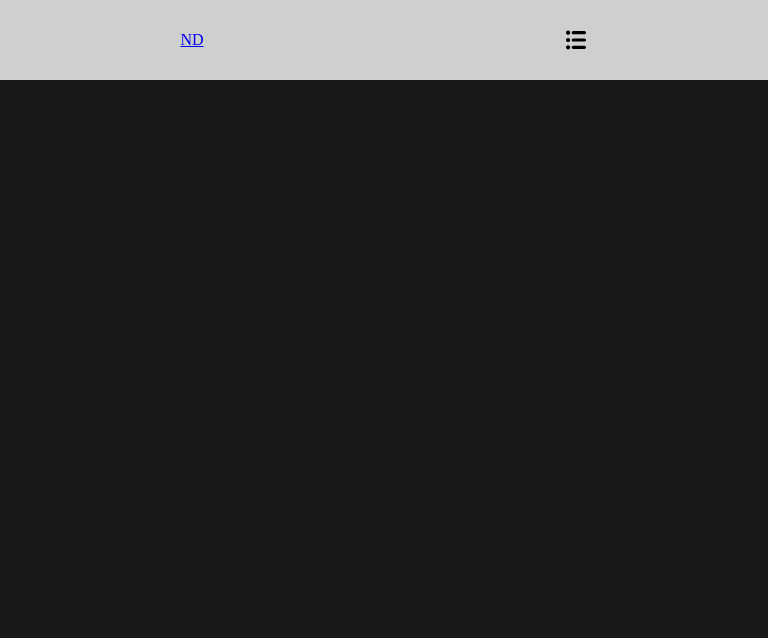
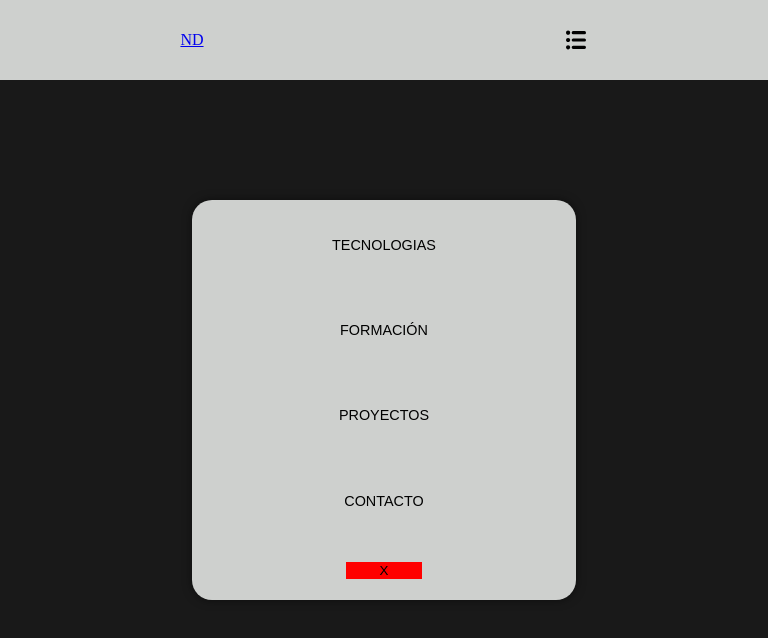
Before and after one commit to nicodiaz00/portfolio-spa, a plain HTML site: page index.html in a window 768 px wide. Both pictures are taken after a click on the button 575 px from the left and 40 px from the top of the page. Drawn offline with Linux system fonts and the light colour scheme; a web font is replaced by a local one.

Commit message:
Se crea menu mobile

```diff
--- a/CSS/style.css
+++ b/CSS/style.css
@@ -11,7 +11,7 @@ body{
 }
 #root{
     height: 100%;
-
+    align-items: center;
     display: flex;
     flex-direction: column;
 }
@@ -57,7 +57,36 @@ body{
     box-shadow: 0 0 8px rgba(0, 0, 0, 0.3); /* agrega sombra suave */
 
 }
-@media (min-width: 600px) and (max-width: 1400px){
+@media (min-width: 300px) and (max-width: 1024px){
+body, #root {
+  height: 100dvh;
+}
+html, body {
+  overflow-x: hidden;
+}
+
+body{
+    background-color: #191919;
+    width: 100%;
+    height: 100vh;
+    display: flex;
+    margin: 0;
+    padding: 0;
+    box-sizing: border-box;
+    flex-direction: column;
+}
+
+    #root{
+
+        width: 100%;
+        display: flex;
+        height: 100vh;
+        flex-direction: column;
+  overflow: hidden; /* evita que hijos desborden vertical u horizontalmente */
+
+
+    }
+
     .main-div-left{
     width: 20%;
     display: flex;
@@ -72,10 +101,11 @@ body{
 
 }
     .btnNav{
-    height: 40%;
-    width: 20%;
+    height: 10%;
+    width: 60%;
     margin-left: 0.1%;
     margin-right: 0.1%;
+    margin-top: 1%;
     border: none;
     color: black;
     font-size: 0.9em;
@@ -83,7 +113,36 @@ body{
     font-family: "WDXL Lubrifont TC", sans-serif;
     font-weight: 400;
     font-style: normal;
+    background: none;
 
+}
+.btnNav:hover {
+    transform: scale(1.02); /* aumenta en 2% */
+    box-shadow: 0 0 8px rgba(0, 0, 0, 0.3); /* agrega sombra suave */
+
+}
+.menu-mobile {
+  position: absolute;
+  top: 50%;
+  left: 50%;
+  transform: translate(-50%, -50%); /* para centrar exactamente */
+  background-color: #CED0CE;
+  width: 50%;
+  height: 50%;
+  display: flex;
+  flex-direction: column;
+  border-radius: 20px;
+  box-shadow: 0 0 10px rgba(0, 0, 0, 0.5); /* sombra flotante */
+  z-index: 1000; /* asegura que esté por encima del resto */
+  align-items: center;
+  justify-content: space-around;
+}
+.btnclose{
+    background-color: red;
+    width: 20%;
+    height: auto;
+
+    border: none;
 }
 
 
--- a/JS/header.js
+++ b/JS/header.js
@@ -39,6 +39,7 @@ function createDiv(){
 
 function createButton(styleCss,image,text){
     const btn = document.createElement("button");
+    btn.id ="btn-menu";
     btn.classList.add(styleCss);
     if(image){
         btn.appendChild(image);
@@ -84,5 +85,27 @@ export function createHeaderWeb(){
 }
 
 export function dropDownMenu(){
+    const menu = document.createElement("div");
+    menu.classList.add("menu-mobile");
+    const btnTech = createButton("btnNav",null,"TECNOLOGIAS");
+    const btnEducation = createButton("btnNav",null,"FORMACIÓN");
+    const btnProyect = createButton("btnNav",null,"PROYECTOS");
+    const btnContact = createButton("btnNav",null,"CONTACTO");
+    const btnClose =createButton("btnclose",null,"X");
+    btnClose.addEventListener("click",()=>{
+
+    const child = document.querySelector(".menu-mobile");
+    console.log("click en x");
+    if(child){
+        child.remove();
+    }
+})
+
+    menu.appendChild(btnTech);
+    menu.appendChild(btnEducation);
+    menu.appendChild(btnProyect);
+    menu.appendChild(btnContact);
+    menu.appendChild(btnClose);
+    return menu;
 
 }
--- a/JS/script.js
+++ b/JS/script.js
@@ -1,11 +1,27 @@
 import { createHeaderMobile } from "./header.js";
 import { createHeaderWeb } from "./header.js";
+import { dropDownMenu } from "./header.js";
+const root = document.getElementById("root");
 
-const root = document.getElementById("root");
 
 window.addEventListener("resize",verifyResolution);
 
 verifyResolution();
+
+const buttonMenu = document.querySelector(".btn-menu"); // con punto si es clase
+
+buttonMenu.addEventListener("click", () => {
+  if (!document.querySelector(".menu-mobile")) {
+    const menu = dropDownMenu();
+
+    root.appendChild(menu);
+  }
+});
+
+
+
+
+
 
 
 function verifyResolution(){
@@ -19,7 +35,7 @@ function verifyResolution(){
          root.removeChild(firstChild);
     }
 
-    if(width <= 800){
+    if(width <= 1024){
         const headerM = createHeaderMobile();
         root.appendChild(headerM);
 
```
